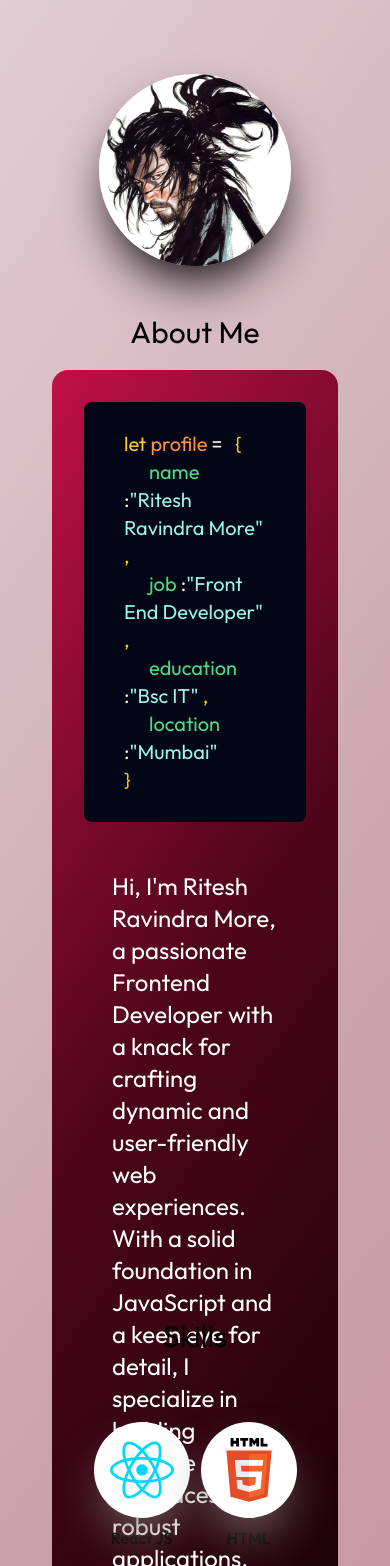
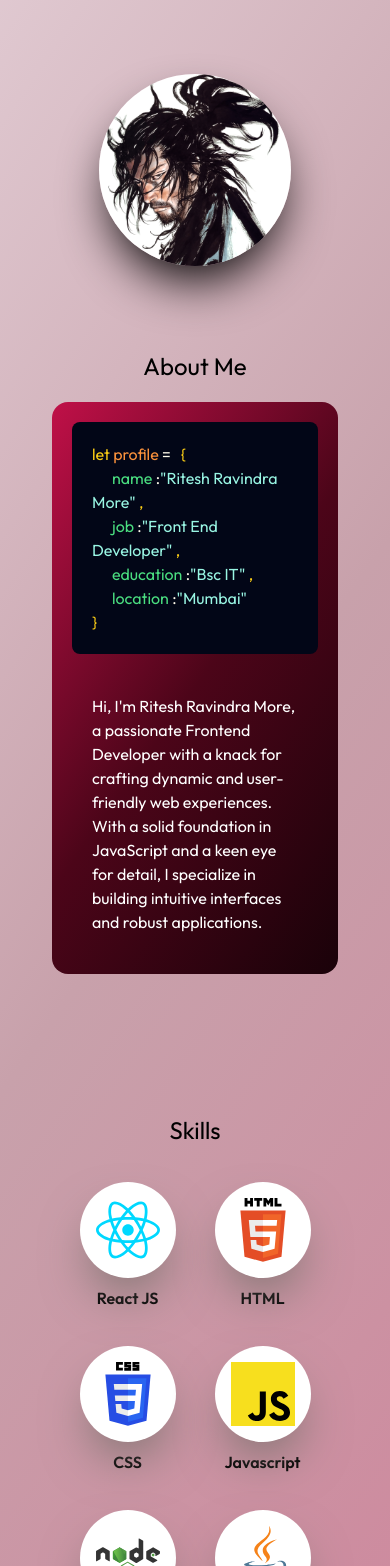
Before and after one commit to moarray28/portfolio, a React (Vite) app in the folder client/: page / in a window 390 px wide. Shown: the part 434-2000 px from the top of the page. Built offline with nearby package versions, Linux system fonts and the light colour scheme.

Commit message:
changed responsive design

```diff
--- a/client/src/components/Content.jsx
+++ b/client/src/components/Content.jsx
@@ -66,11 +66,12 @@ export default function Content() {
 
 
   {/* About Section */}
-
-      <section id="about">      <div className=' mx-auto mb-10 h-screen'>
-        <span className='text-3xl my-5 block hover:tracking-widest hover:dark:text-emerald-50 hover:text-gray-700 ease-in-out duration-200 cursor-pointer'>About Me</span>
-        <div className='grid grid-cols-1 md:grid-cols-2 gap-5 m-5 rounded-2xl text-light-text dark:text-dark-text bg-dark-gradient dark:bg-light-gradient p-8'>
-          <div className='bg-slate-950 text-xl text-left w-full text-amber-50 rounded-lg p-7 px-10'>
+ {/* About Section */}
+<section id="about">
+  <div className='mx-auto mb-10 p-5 h-auto'>
+    <span className='text-2xl md:text-3xl my-5 block hover:tracking-widest hover:dark:text-emerald-50 hover:text-gray-700 ease-in-out duration-200 cursor-pointer'>About Me</span>
+    <div className='grid grid-cols-1 gap-5 rounded-2xl text-light-text dark:text-dark-text bg-dark-gradient dark:bg-light-gradient p-5 md:p-8'>
+      <div className='bg-slate-950 text-base md:text-xl text-left w-full text-amber-50 rounded-lg p-5 md:p-7 px-5 md:px-10'>
         <span className='text-yellow-400'>let </span>
         <span className='text-orange-400'>profile </span>
         = &nbsp; <span className='text-yellow-400'>&#123; </span> <br />
@@ -87,21 +88,19 @@ export default function Content() {
         <span className='text-teal-200'>"Mumbai" </span>
         <span className='text-yellow-400'> <br />&#125; </span>
       </div>
-          <div className=' p-7 rounded-lg text-left text-2xl dark:text-light-text text-dark-text'>
+      <div className='text-base md:text-2xl p-5 md:p-7 rounded-lg text-left dark:text-light-text text-dark-text'>
         Hi, I'm Ritesh Ravindra More, a passionate Frontend Developer with a knack for crafting dynamic and user-friendly web experiences. With a solid foundation in JavaScript and a keen eye for detail, I specialize in building intuitive interfaces and robust applications.
-
       </div>
     </div>
   </div>
-
 </section>
 
 {/* Skills Section */}
-<section id="skills" className='pt-20'> {/* Added padding-top */}
+<section id="skills" className='pt-10 md:pt-20'>
   <div className='m-5 mt-10'>
-    <h1 className='text-3xl my-5 hover:tracking-widest hover:dark:text-emerald-50 hover:text-gray-700 ease-in-out duration-200 cursor-pointer'>Skills</h1>
-    <div className='p-12 text-xl text-left text-dark-text dark:text-light-text rounded-xl'>
-      <div className='grid grid-cols-2 sm:grid-cols-3 md:grid-cols-4 gap-6'>
+    <h1 className='text-2xl md:text-3xl my-5 hover:tracking-widest hover:dark:text-emerald-50 hover:text-gray-700 ease-in-out duration-200 cursor-pointer'>Skills</h1>
+    <div className='p-4 md:p-6 lg:p-12 text-base md:text-xl text-left text-dark-text dark:text-light-text rounded-xl'>
+      <div className='grid grid-cols-2 sm:grid-cols-3 md:grid-cols-4 gap-4 md:gap-6'>
         <Skills img={reactjs} imgtitle="React JS"/>
         <Skills img={html} imgtitle="HTML"/>
         <Skills img={css} imgtitle="CSS"/>
@@ -115,19 +114,16 @@ export default function Content() {
   </div>
 </section>
 
-
-
+{/* Projects Section */}
 <section id="projects">
-<div className='m-5 mt-10 h-screen'>
-
-  <h1 className='text-3xl my-5 hover:tracking-widest hover:dark:text-emerald-50 hover:text-gray-700 ease-in-out duration-200 cursor-pointer'>Projects</h1>
-  <div className='p-12 text-xl text-left text-dark-text dark:text-light-text rounded-xl'>
-
+  <div className='m-5 mt-10 p-4 md:p-6 h-auto'>
+    <h1 className='text-2xl md:text-3xl my-5 hover:tracking-widest hover:dark:text-emerald-50 hover:text-gray-700 ease-in-out duration-200 cursor-pointer'>Projects</h1>
+    <div className='p-4 md:p-6 lg:p-12 text-base md:text-xl text-left text-dark-text dark:text-light-text rounded-xl'>
+      {/* Add project content here */}
     </div>
   </div>
 </section>
 
-
    </>
   )
 }
```
Lines whose indentation alone changed are shown as unchanged.
